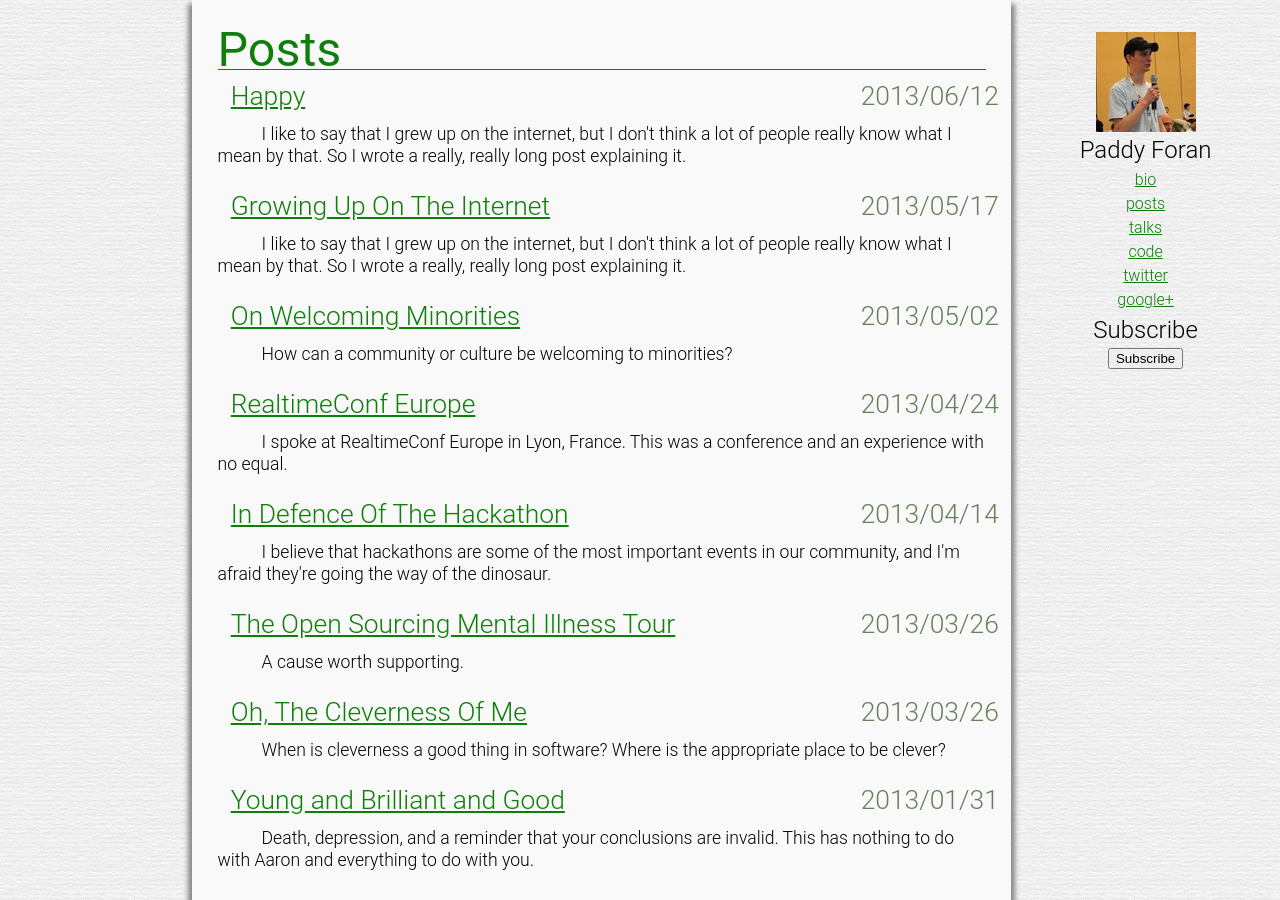
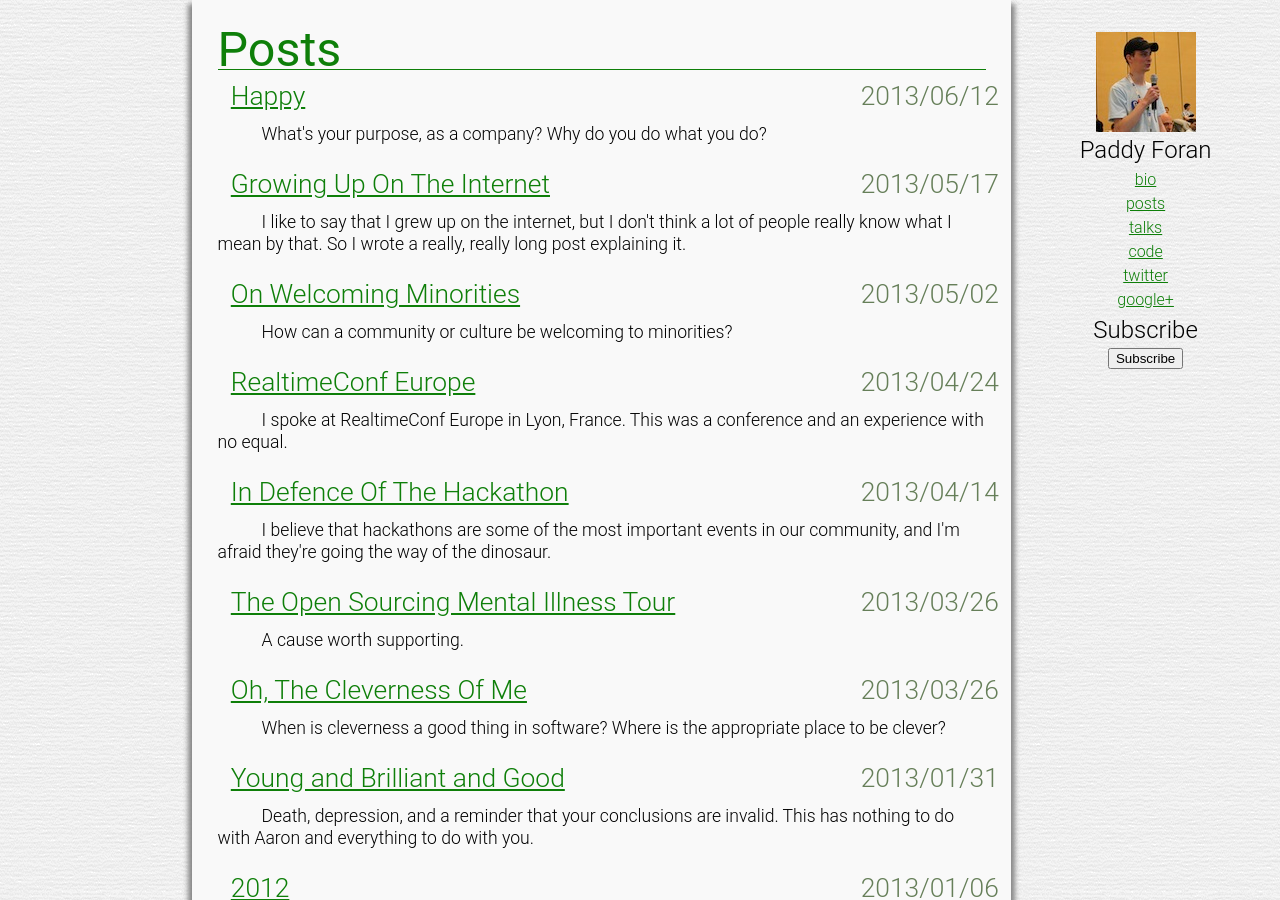
Before and after one commit to paddycarver/blog, a Jekyll site: the page built from posts/index.html, in a window 1280 px wide and 900 px high. Built offline with Jekyll 4.4.1, drawn with Linux system fonts in a browser that asks for light colours; comment, search, counter and statistics services are not loaded; a style sheet for code colours, icons or effects is not loaded.

Commit message:
Fixed happy summary.

```diff
--- a/_posts/2013-06-12-happy.md
+++ b/_posts/2013-06-12-happy.md
@@ -2,7 +2,7 @@
 layout: post
 categories: ['posts']
 title:
-summary: "I like to say that I grew up on the internet, but I don&apos;t think a lot of people really know what I mean by that. So I wrote a really, really long post explaining it."
+summary: "What&apos;s your purpose, as a company? Why do you do what you do?"
 quote:
   text: "&quot;Extending Drucker&apos;s metaphor, companies who take profit as their purpose are like people who think life is about breathing. They&apos;re missing something.&quot;"
   attr: "Peter M. Senge, The Fifth Discipline"
```
